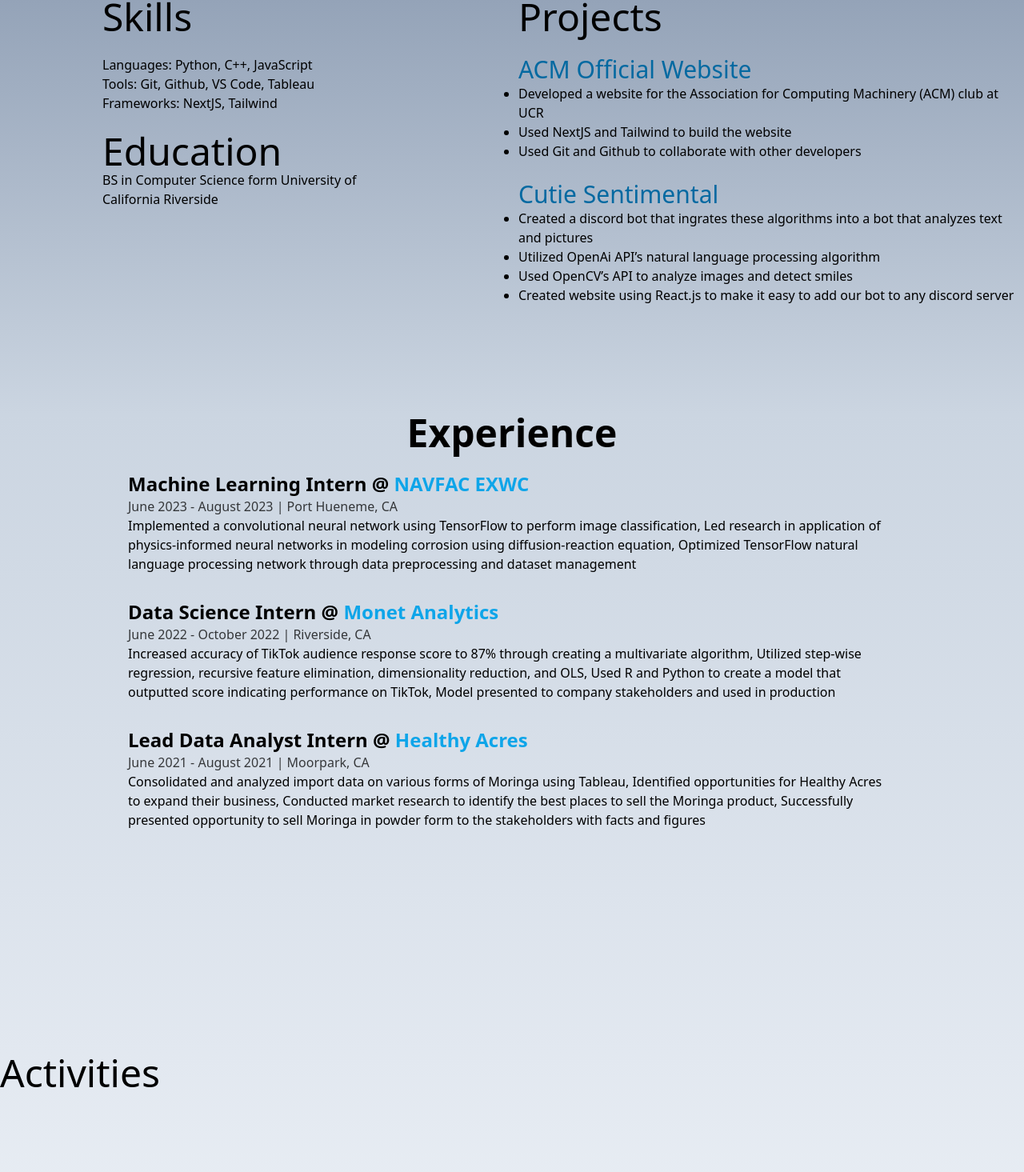
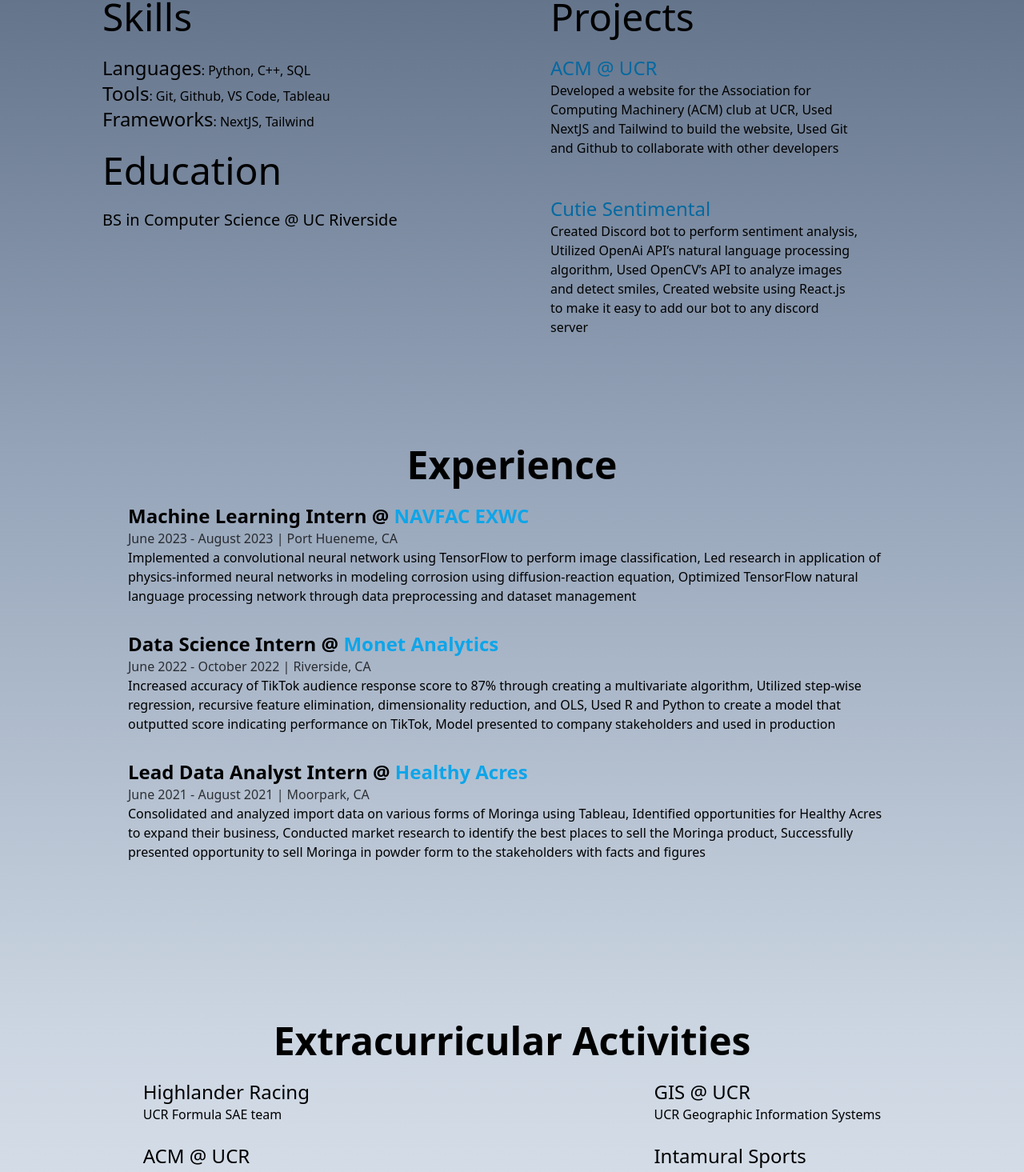
Before and after one commit to kavinphab/kavinphabiani, a React (Create React App) app: page / in a window 1280 px wide. Shown: the part 1123-2588 px from the top of the page at 80% size. Built offline with nearby package versions, Linux system fonts and the light colour scheme.

Commit message:
added functions

```diff
--- a/src/Components/About.js
+++ b/src/Components/About.js
@@ -1,9 +1,9 @@
 import React from 'react';
-import picofme from './picofme.jpg'
+
 
 const About = () => {
     return (
-        <div className='w-full h-[50vh] flex justify-start items-center p-20 bg-gradient-to-b from-slate-500 to-slate-400' >
+        <div className='w-full h-[50vh] flex justify-start items-center p-20 bg-slate-500' >
 
             <div>
                 <h1 className='text-5xl w-full text-center font-extrabold'>A little about me</h1>
--- a/src/Components/Activities.js
+++ b/src/Components/Activities.js
@@ -1,14 +1,51 @@
 import React from 'react';
+
+const DisplayActivities = ({title, description,link}) => {
+
+        return (
+            <div>
+                <p className='inline-block text-2xl font-medium'>{title}</p>
+            <p>{description}</p>
+            </div>
+
+        );
+        }
+
 
 const Activities = () => {
     return (
-        <div className='bg-gradient-to-b from-slate-200 to-slate-100 grid grid-cols-2 gap-4 w-full h-[65vh]'>
-            <div>
-                <h1 className='text-5xl'>Activities</h1>
+        <div className='w-full h-[65vh] bg-gradient-to-b from-slate-300 to-slate-200'>
+            <h1 className='text-5xl font-extrabold text-center'>Extracurricular Activities</h1>
+            <br/>
+            <div className='flex justify-center gap-80'>
+                <div>
+                    <DisplayActivities title='Highlander Racing' description='UCR Formula SAE team'/>
+                    <br/>
+                    <DisplayActivities title='ACM @ UCR' description='UCR Association for Computing Machinery'/>
 
-        </div>
+
+                </div>
+
+
+                <div>
+                    <DisplayActivities title='GIS @ UCR' description='UCR Geographic Information Systems'/>
+                    <br/>
+                    <DisplayActivities title='Intamural Sports' description='Basketball, Tennis, Soccer'/>
+
+
+                </div>
+
+
+            </div>
+
+
+
+
+
         </div>
     );
 }
 
 export default Activities;
+
+//
--- a/src/Components/Experience.js
+++ b/src/Components/Experience.js
@@ -16,7 +16,7 @@ const Details = ({position, company, companyLink, time, address, work}) => {
 
 const Experience = () => {
 return (
-    <div className='bg-gradient-to-b from-slate-300 to-slate-200 h-[100vh] w-full'>
+    <div className='bg-gradient-to-b from-slate-400 to-slate-300 h-[90vh] w-full'>
 
         <h1 className='text-5xl text-center font-extrabold'>Experience</h1>
         <br/>
--- a/src/Components/Skills.js
+++ b/src/Components/Skills.js
@@ -1,38 +1,57 @@
 import React from 'react';
+
+const DisplaySkills = ({title, desctiption}) => {
+
+    return (
+        <div>
+            <p className='inline-block text-2xl font-medium'>{title}</p>
+        <p className='inline-block'>: {desctiption}</p>
+        </div>
+
+    );
+    }
+
+const DisplayProjects = ({title, description, link}) => {
+    return (
+        <div>
+            <a href={link} className='text-2xl text-sky-700 hover:text-sky-500 font-medium'> {title}
+                </a>
+                <p className='font-medium mr-52'>
+                    {description}
+                </p>
+                <br/>
+        </div>
+    );
+}
 
 const Skills = () => {
     return (
-        <div className='bg-gradient-to-b from-slate-400 to-slate-300 grid grid-cols-2 gap-4 w-full h-[65vh]'>
+        <div className='bg-gradient-to-b from-slate-500 to-slate-400 grid grid-cols-2 gap-4 w-full h-[70vh]'>
             <div className='mx-32'>
                 <h1 className='text-5xl font-medium'>Skills</h1>
                 <br/>
-                <p>Languages: Python, C++, JavaScript</p>
-                <p>Tools: Git, Github, VS Code, Tableau</p>
-                <p>Frameworks: NextJS, Tailwind</p>
+                <DisplaySkills title='Languages' desctiption='Python, C++, SQL'/>
+                <DisplaySkills title='Tools' desctiption='Git, Github, VS Code, Tableau'/>
+                <DisplaySkills title='Frameworks' desctiption='NextJS, Tailwind'/>
                 <br/>
                 <h1 className='text-5xl font-medium'>Education</h1>
-                <p>BS in Computer Science form University of California Riverside</p>
+                <br/>
+                <p className='text-xl'>BS in Computer Science @ UC Riverside</p>
             </div>
 
-            <div>
+            <div className='ml-10'>
             <h1 className='text-5xl font-medium'>Projects</h1>
                 <br/>
-                <a href='https://acm.cs.ucr.edu/' className='text-3xl text-sky-700 hover:text-sky-500'> ACM Official Website
-                </a>
-                <ul className='list-disc'>
-                    <li>Developed a website for the Association for Computing Machinery (ACM) club at UCR</li>
-                    <li>Used NextJS and Tailwind to build the website</li>
-                    <li>Used Git and Github to collaborate with other developers</li>
-                </ul>
+                <DisplayProjects title='ACM @ UCR' description='Developed a website for the Association for Computing Machinery (ACM) club at UCR,
+                Used NextJS and Tailwind to build the website, Used Git and Github to collaborate with other developers'
+                link='https://acm.cs.ucr.edu/'/>
+
                 <br/>
-                <a href='https://kavinphab.github.io/' className='text-3xl text-sky-700 hover:text-sky-500'> Cutie Sentimental
-                </a>
-                <ul className='list-disc'>
-                    <li>Created a discord bot that ingrates these algorithms into a bot that analyzes text and pictures</li>
-                    <li>Utilized OpenAi API’s natural language processing algorithm</li>
-                    <li>Used OpenCV’s API to analyze images and detect smiles</li>
-                    <li>Created website using React.js to make it easy to add our bot to any discord server</li>
-                </ul>
+                <DisplayProjects title='Cutie Sentimental'
+                description='Created Discord bot to perform sentiment analysis, Utilized OpenAi API’s natural language processing algorithm,
+                Used OpenCV’s API to analyze images and detect smiles, Created website using React.js to make it easy to add our bot to any discord server'
+                link='https://kavinphab.github.io/'/>
+
             </div>
         </div>
     );
--- a/src/Components/landing.js
+++ b/src/Components/landing.js
@@ -8,7 +8,7 @@ const Landing = () => {
         <div className='w-full h-[90vh] flex justify-center items-center bg-gradient-to-b from-slate-700 to-slate-500'>
 
             <div>
-                <h1 className='text-5xl'>Kavin Phabiani</h1>
+                <h1 className='text-6xl'>Kavin Phabiani</h1>
                 <br/>
                 <p className='flex justify-center'>Student | Aspiring Software Engineer</p>
                 <div className='mt-5 flex space-x-4 place-content-center'>
```
